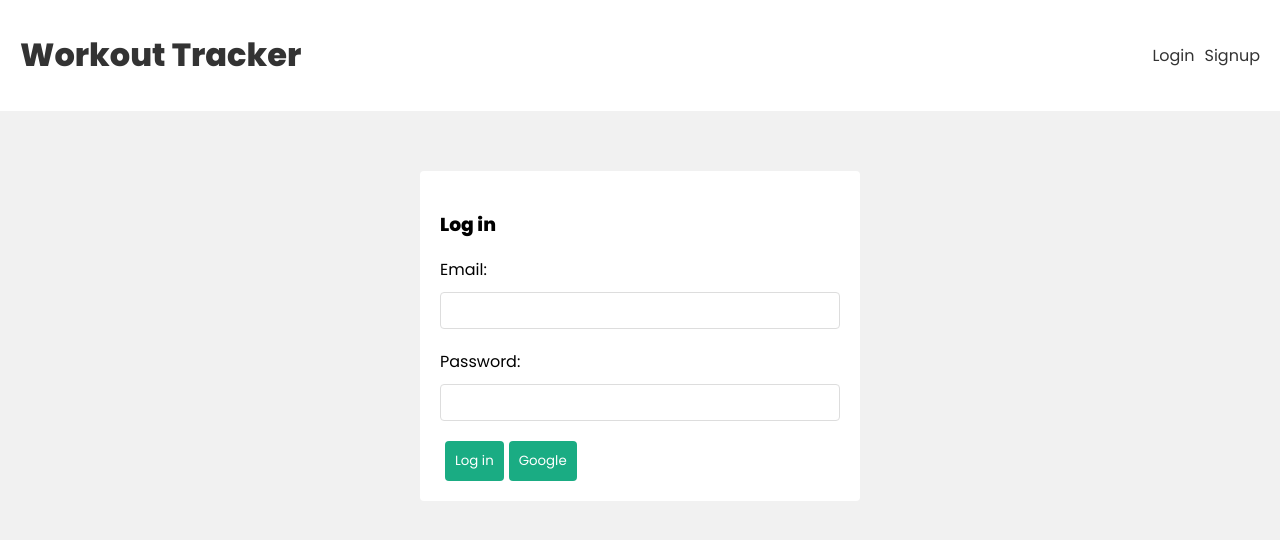
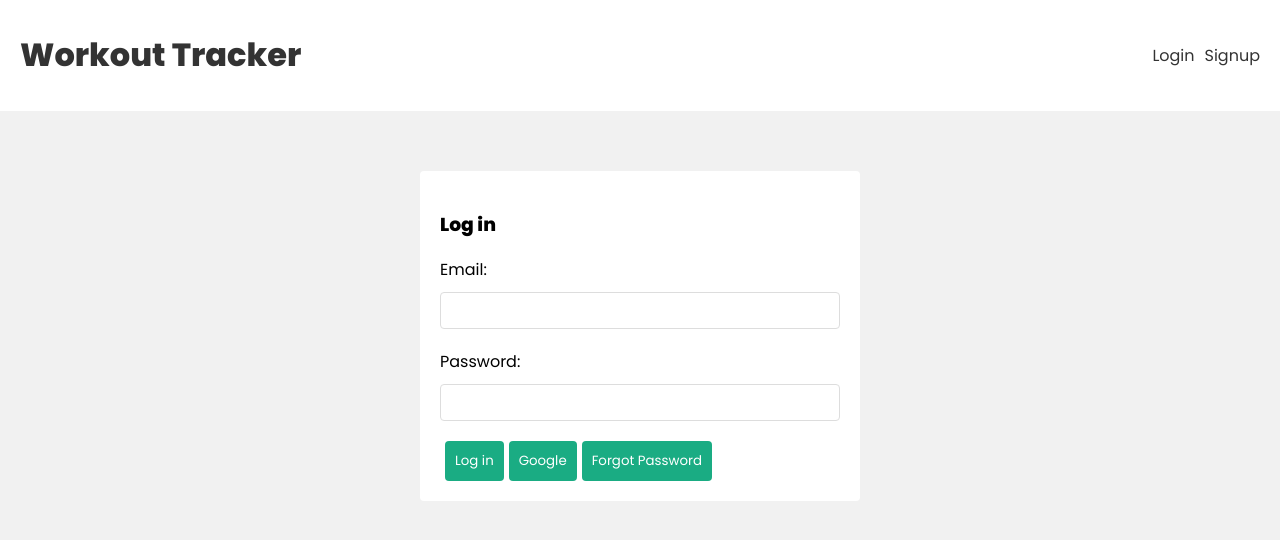
Before and after one commit to YuBaichuan2000/workout-tracker, a React (Create React App) app in the folder frontend/: page /login in a window 1280 px wide. Shown: the top 540 px of the page. Built offline with nearby package versions, Linux system fonts and the light colour scheme; no server answers.

Commit message:
Recovered forgot password

```diff
--- a/frontend/src/pages/Login.js
+++ b/frontend/src/pages/Login.js
@@ -54,7 +54,7 @@ const Login = () => {
       <button onClick={handleGoogleLogin} disabled={isLoading}>
         Google
       </button>
-      {/* <button onClick={handleForgot}>Forgot Password</button> */}
+      <button onClick={handleForgot}>Forgot Password</button>
       {error && <div className="error">{error}</div>}
     </form>
   );
```
